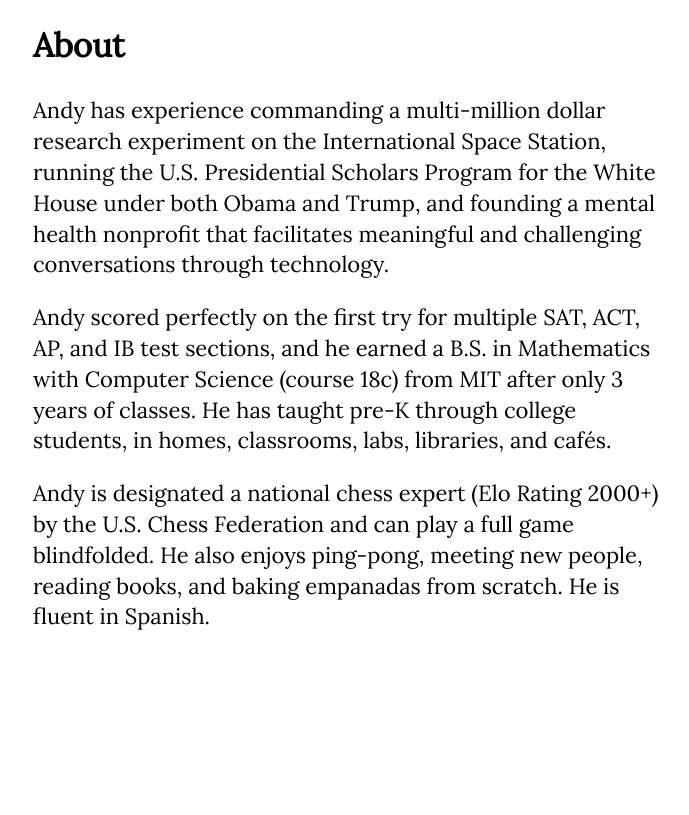
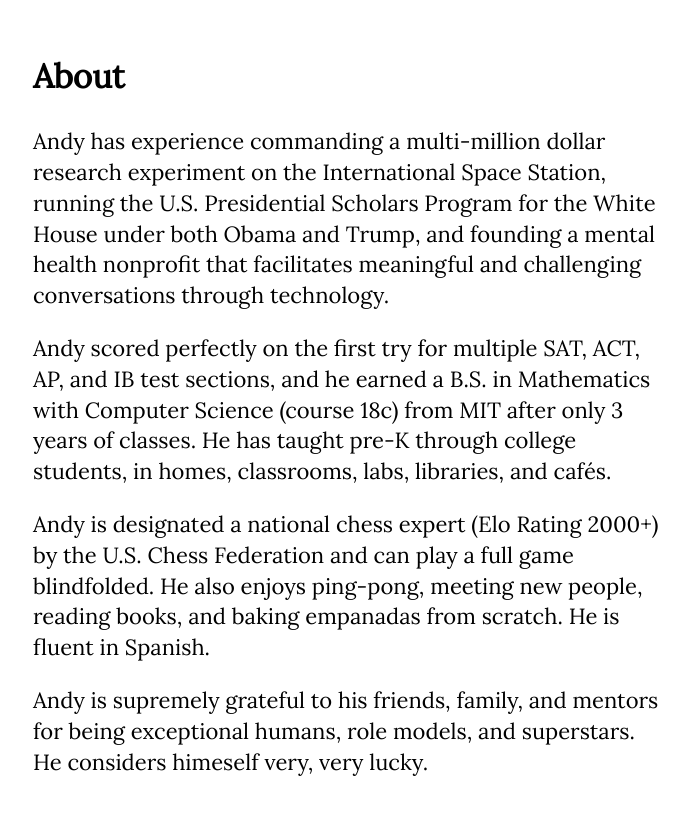
Before and after one commit to trattner/atratt, a Jekyll site: the page built from index.html, in a window 1280 px wide and 900 px high, scrolled down 2520 px. Shown: the top 815 px of the window, without its empty margins (291-980 px from the left). Built offline with Jekyll 4.4.1, drawn with Linux system fonts in a browser that asks for light colours; nearby versions of some CDN libraries; some web fonts are replaced; the list of posts is cut into pages by our own code; before the commit the page ends 3275 px from its top, so only the background shows below that; some of the changed text lies outside the part shown.

Commit message:
so close

```diff
--- a/_layouts/latest.html
+++ b/_layouts/latest.html
@@ -45,6 +48,7 @@
         <p>Andy has experience commanding a multi-million dollar research experiment on the International Space Station, running the U.S. Presidential Scholars Program for the White House under both Obama and Trump, and founding a mental health nonprofit that facilitates meaningful and challenging conversations through technology.</p>
         <p>Andy scored perfectly on the first try for multiple SAT, ACT, AP, and IB test sections, and he earned a B.S. in Mathematics with Computer Science (course 18c) from MIT after only 3 years of classes. He has taught pre-K through college students, in homes, classrooms, labs, libraries, and caf&eacute;s.</p>
         <p>Andy is designated a national chess expert (Elo Rating 2000+) by the U.S. Chess Federation and can play a full game blindfolded. He also enjoys ping-pong, meeting new people, reading books, and baking empanadas from scratch. He is fluent in Spanish.</p>
+        <p>Andy is supremely grateful to his friends, family, and mentors for being exceptional humans, role models, and superstars. He considers himeself very, very lucky.</p>
         <br><br><br>
       </div>
     </div>
```
Also changed, not shown: other parts of _layouts/latest.html (+4 -1 lines).
